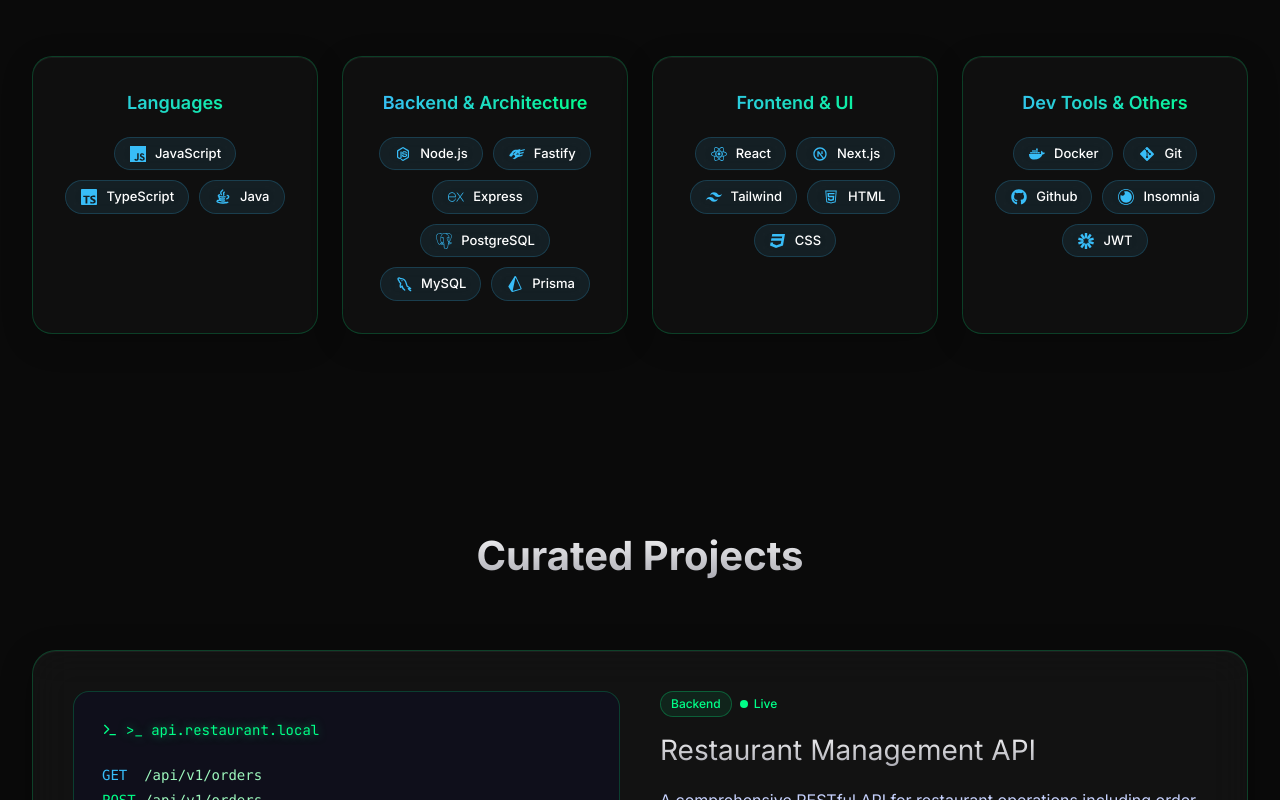
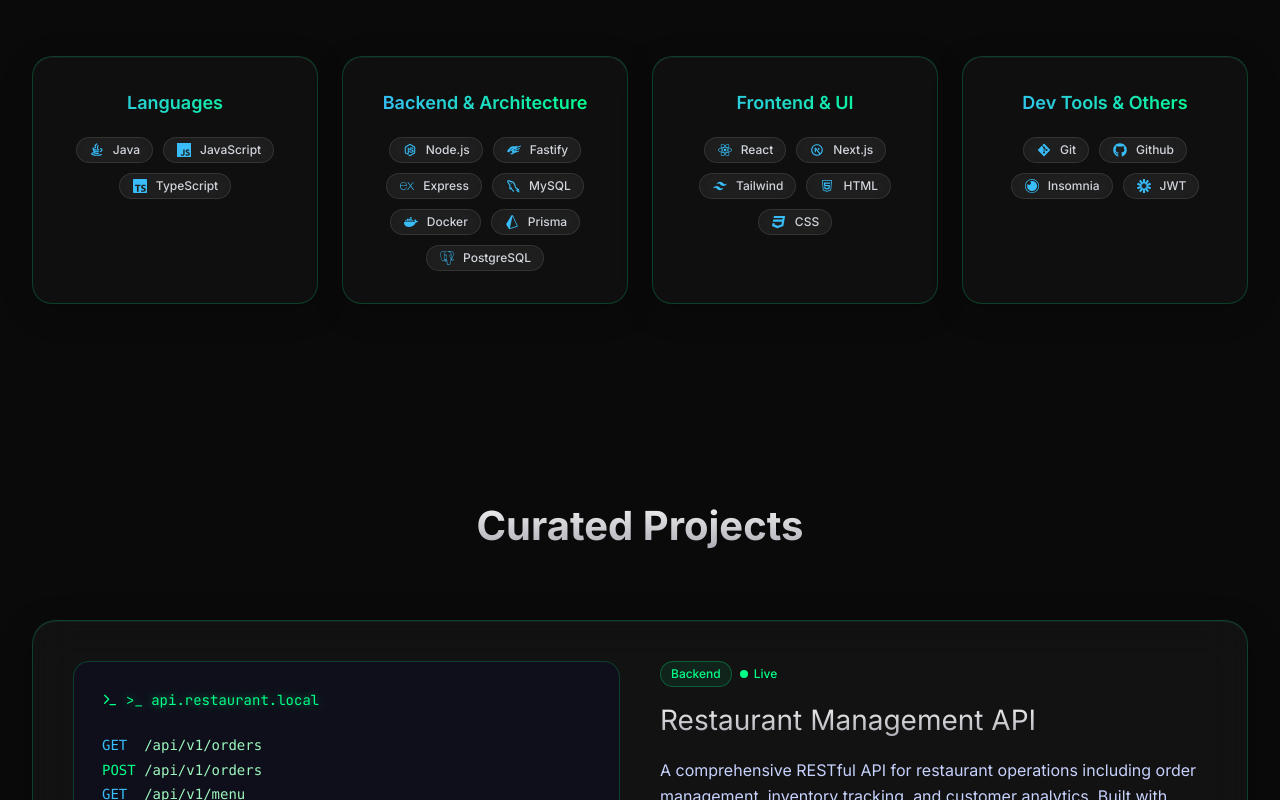
Before and after one commit to devchinninto/portfolio, a React (Vite) app: page /api/v1/menu/1 in a window 1280 px wide. Shown: the part 840-1640 px from the top of the page. Built offline with nearby package versions, Linux system fonts and the light colour scheme.

Commit message:
feat: update SkillsSection and TechPill components; refine skill listings and improve styling

```diff
--- a/src/App.tsx
+++ b/src/App.tsx
@@ -2,6 +2,7 @@
 import { Hero } from './components/Hero'
 import { SkillsSection } from './components/SkillsSection'
 import { Projects } from './components/Projects'
+import { Footer } from './components/Footer'
 import './styles/index.css'
 
 function App() {
@@ -12,6 +13,7 @@
         <Hero />
         <SkillsSection />
         <Projects />
+        <Footer />
       </main>
     </div>
   )
--- a/src/components/SkillsSection.tsx
+++ b/src/components/SkillsSection.tsx
@@ -26,9 +26,9 @@
   {
     title: 'Languages',
     skills: [
+      { icon: RiJavaLine, name: 'Java' },
       { icon: SiJavascript, name: 'JavaScript' },
-      { icon: SiTypescript, name: 'TypeScript' },
-      { icon: RiJavaLine, name: 'Java' }
+      { icon: SiTypescript, name: 'TypeScript' }
     ]
   },
   {
@@ -37,9 +37,10 @@
       { icon: IoLogoNodejs, name: 'Node.js' },
       { icon: SiFastify, name: 'Fastify' },
       { icon: SiExpress, name: 'Express' },
-      { icon: SiPostgresql, name: 'PostgreSQL' },
       { icon: TbBrandMysql, name: 'MySQL' },
-      { icon: SiPrisma, name: 'Prisma' }
+      { icon: FaDocker, name: 'Docker' },
+      { icon: SiPrisma, name: 'Prisma' },
+      { icon: SiPostgresql, name: 'PostgreSQL' }
     ]
   },
   {
@@ -55,7 +56,6 @@
   {
     title: 'Dev Tools & Others',
     skills: [
-      { icon: FaDocker, name: 'Docker' },
       // { icon: SiGithubactions, name: 'GitHub Actions' },
       { icon: FaGitAlt, name: 'Git' },
       { icon: FaGithub, name: 'Github' },
--- a/src/components/TechPill.tsx
+++ b/src/components/TechPill.tsx
@@ -14,33 +14,19 @@
   return (
     <motion.span
       whileHover={{ y: -2, scale: 1.05 }}
-      className="inline-flex items-center gap-2 px-3.5 py-1.5 rounded-full cursor-default"
-      style={{
-        background: 'rgba(56, 189, 248, 0.08)',
-        border: '1px solid rgba(56, 189, 248, 0.2)',
-        backdropFilter: 'blur(10px)'
-      }}
+      className="inline-flex items-center gap-2 px-3 py-1 rounded-full cursor-default bg-white/5 border border-white/10"
+      style={{ backdropFilter: 'blur(10px)' }}
     >
-      <span
-        className={`w-[18px] h-[18px] shrink-0 flex items-center justify-center rounded ${
-          emoji || isComponent
-            ? ''
-            : 'bg-gradient-to-br from-[rgba(56,189,248,0.2)] to-[rgba(0,255,136,0.2)]'
-        }`}
-      >
+      <span className="w-[16px] h-[16px] shrink-0 flex items-center justify-center">
         {IconComponent ? (
-          <IconComponent size={16} className="text-[#38BDF8]" />
+          <IconComponent size={14} className="text-[#38BDF8]" />
         ) : (
-          <span
-            className={
-              emoji ? 'text-sm' : 'text-[10px] font-bold text-[#38BDF8]'
-            }
-          >
+          <span className={emoji ? 'text-sm' : 'text-[10px] font-bold text-[#38BDF8]'}>
             {icon as string}
           </span>
         )}
       </span>
-      <span className="text-[13px] font-medium text-white whitespace-nowrap">
+      <span className="text-xs font-medium text-gray-300 whitespace-nowrap">
         {name}
       </span>
     </motion.span>
```
